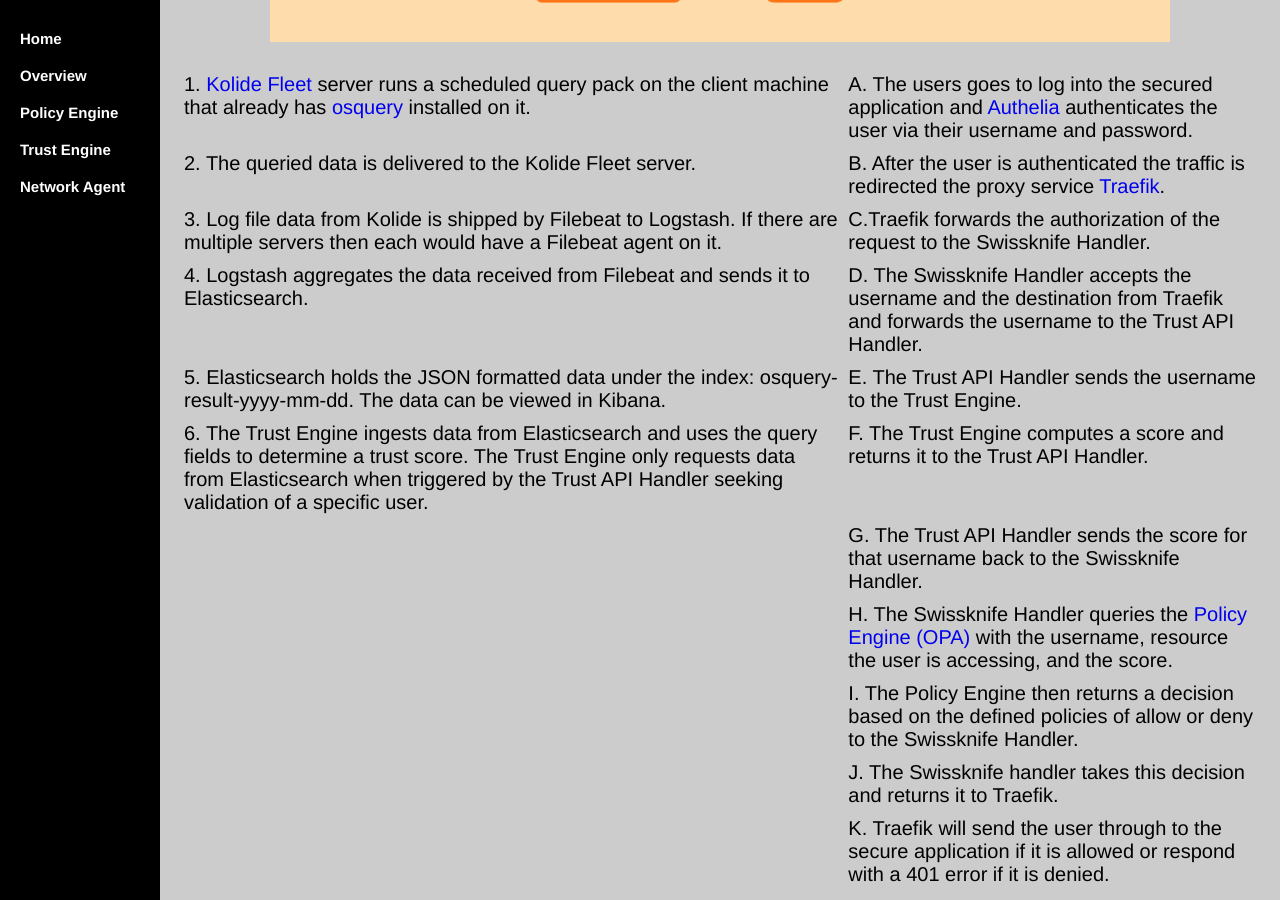
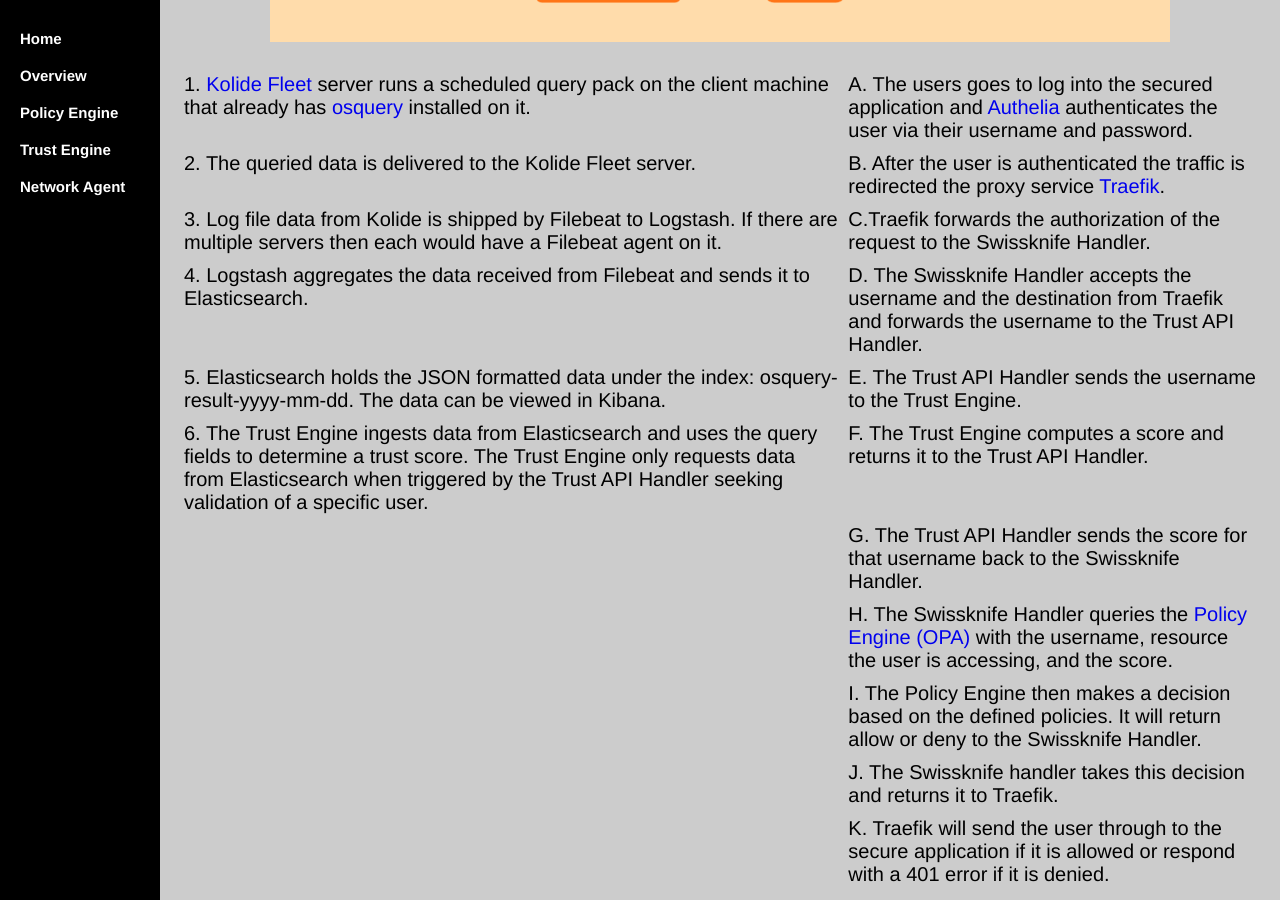
Before and after one commit to WWUZeroTrust/WWUZeroTrust.github.io, a Jekyll site: the page Documentation/index.html, which Jekyll copies as it is, in a window 1280 px wide and 900 px high, scrolled down 1639 px. Built offline with Jekyll 4.4.1, drawn with Linux system fonts in a browser that asks for light colours.

Commit message:
Update index.html

```diff
--- a/Documentation/index.html
+++ b/Documentation/index.html
@@ -103,7 +103,7 @@
  <tr><td>6. The Trust Engine ingests data from Elasticsearch and uses the query fields to determine a trust score. The Trust Engine only requests data from Elasticsearch when triggered by the Trust API Handler seeking validation of a specific user. </td><td>F. The Trust Engine computes a score and returns it to the Trust API Handler.</td></tr>
  <tr><td></td><td>G. The Trust API Handler sends the score for that username back to the Swissknife Handler.</td></tr>
  <tr><td></td><td>H. The Swissknife Handler queries the <a href="https://github.com/open-policy-agent/opa">Policy Engine (OPA)</a> with the username, resource the user is accessing, and the score.</td></tr>
- <tr><td></td><td>I. The Policy Engine then returns a decision based on the defined policies of allow or deny to the Swissknife Handler.</td></tr>
+ <tr><td></td><td>I. The Policy Engine then makes a decision based on the defined policies. It will return allow or deny to the Swissknife Handler.</td></tr>
  <tr><td></td><td>J. The Swissknife handler takes this decision and returns it to Traefik.</td></tr>
  <tr><td></td><td>K. Traefik will send the user through to the secure application if it is allowed or respond with a 401 error if it is denied.</td></tr>
 </tbody></table>
```
